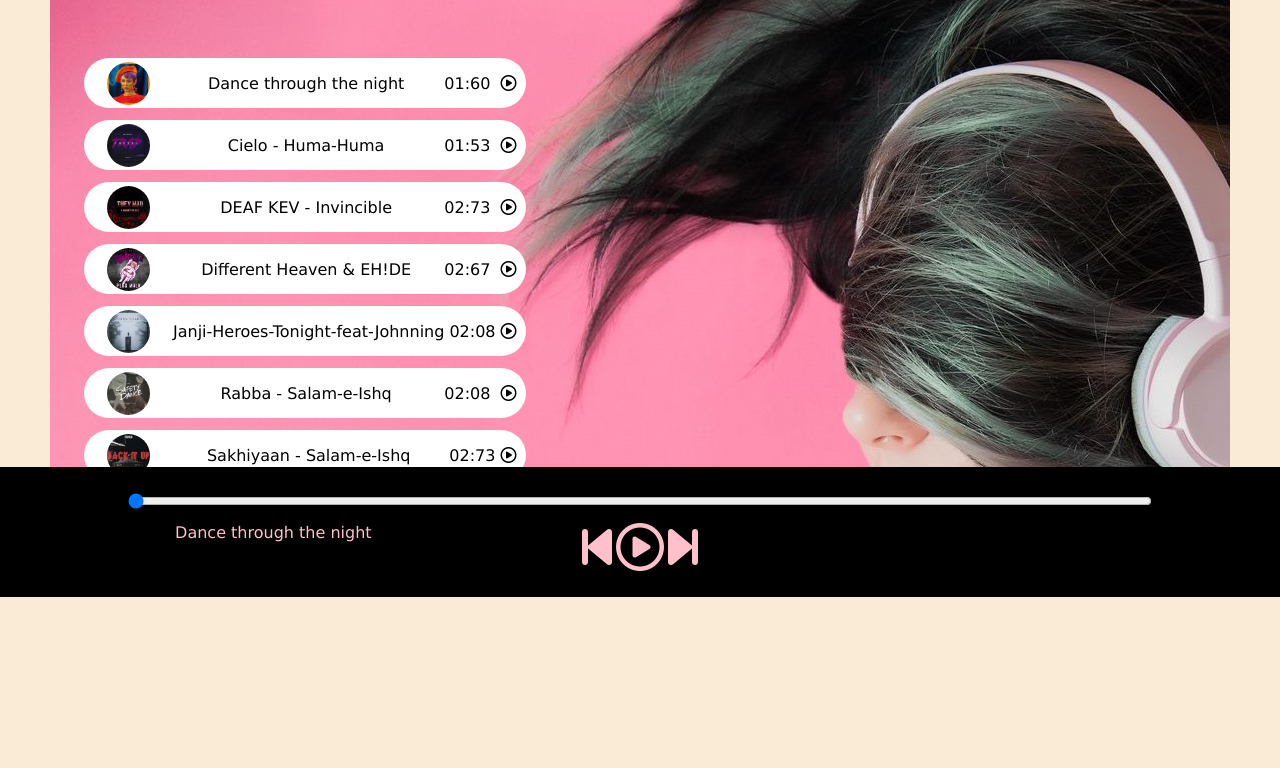
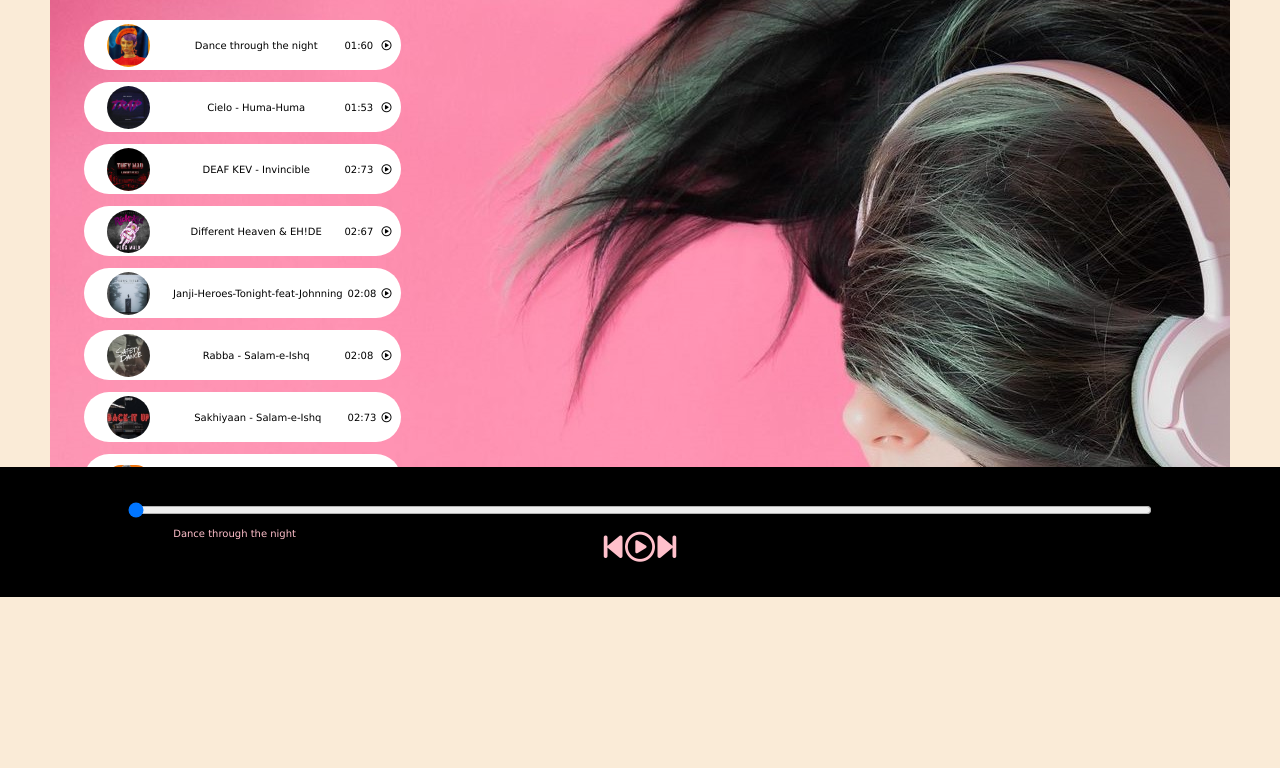
Before and after one commit to jymahar/Redischool_project, a plain HTML site: page index.html in a window 1280 px wide. Shown: the part 203-971 px from the top of the page. Drawn offline with Linux system fonts and the light colour scheme.

Commit message:
fixed some exception in script

```diff
--- a/script.js
+++ b/script.js
@@ -150,10 +150,3 @@ Array.from(document.getElementsByClassName('songItemPlay')).forEach((element)=>{
 
 
     });
-
-
- document.getElementsByClassName("home").addEventListener('click', ()=>{
-
-
-
- });
--- a/style.css
+++ b/style.css
@@ -2,6 +2,7 @@
 
 body{
     background-color: antiquewhite;
+    font-size: 10px;
 }
 
 *{
@@ -75,7 +76,7 @@ nav ul li{
 }
 
 .songItemContainer{
-    margin-top: 74px;
+    margin-top: 50px;
 }
 
 .songItem{
```
